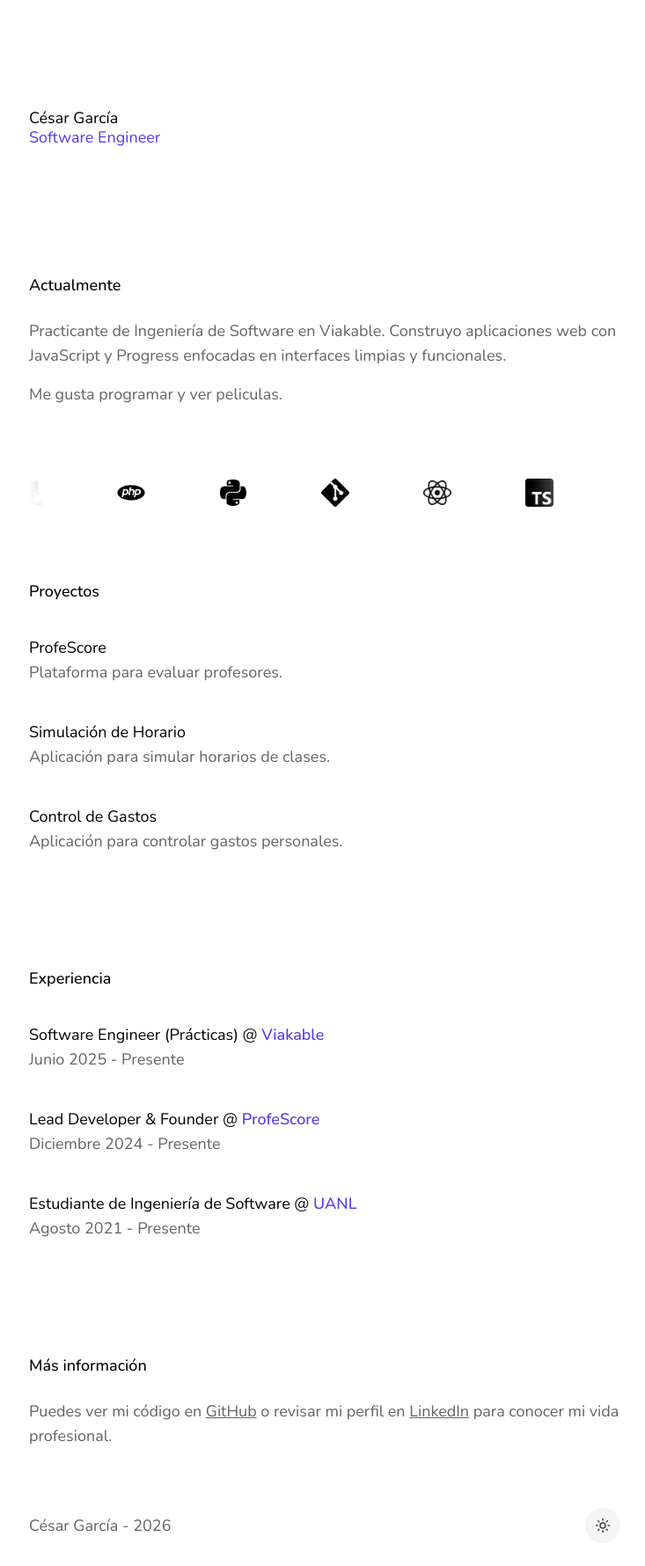
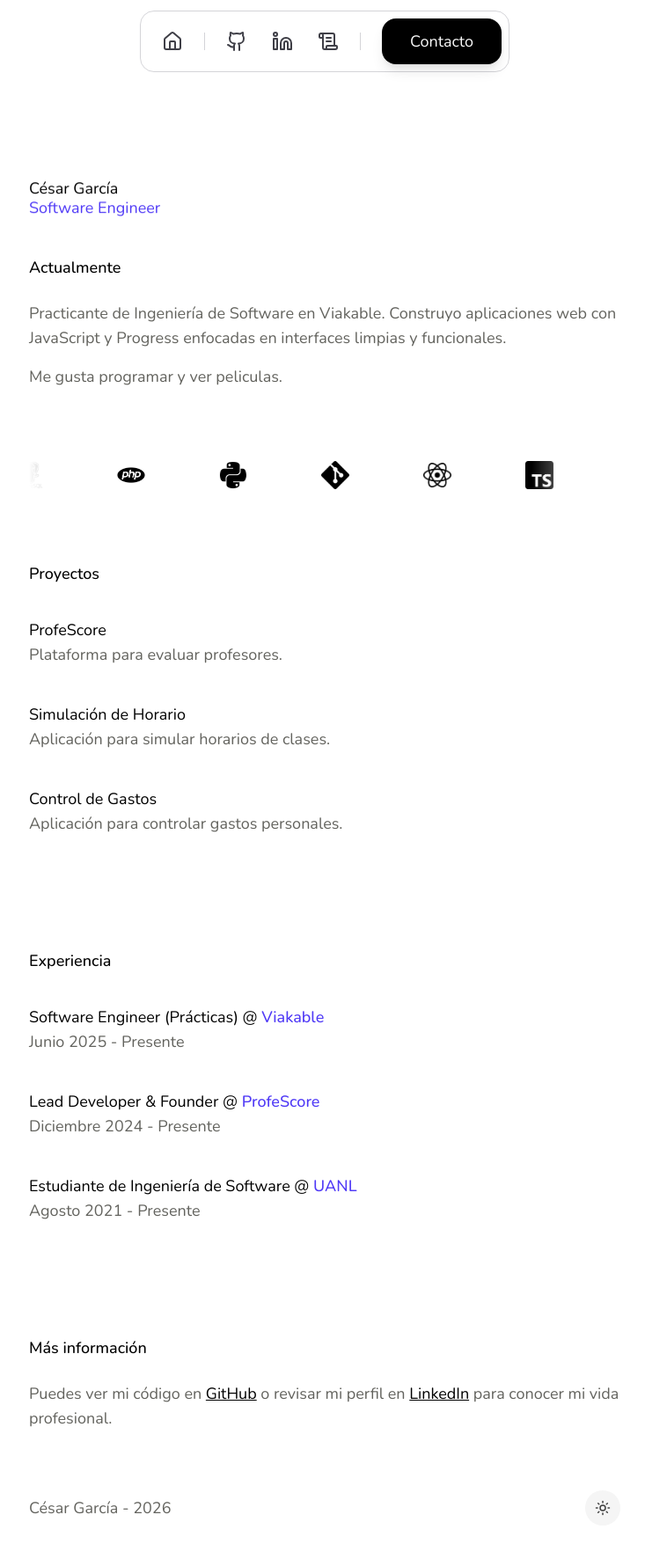
Before and after one commit to cgamcs/portfolio, a React (Vite) app: page / in a window 1280 px wide. Shown: the top 1780 px of the page at 88% size, without its empty margins (271-1004 px from the left). Built offline with nearby package versions, Linux system fonts and the light colour scheme.

Commit message:
actualizando portafolio

```diff
--- a/index.html
+++ b/index.html
@@ -1,5 +1,5 @@
 <!doctype html>
-<html lang="en">
+<html lang="en" className="scroll-smooth">
   <head>
     <meta charset="UTF-8" />
     <link rel="icon" type="image/svg+xml" href="/favicon.png" />
--- a/src/Layout/App.tsx
+++ b/src/Layout/App.tsx
@@ -4,10 +4,11 @@ import Footer from "../components/Footer"
 
 export default function App() {
   return (
-    <div className="w-11/12 md:max-w-3xl lg:max-w-2xl mx-auto text-[#63635E] dark:text-[#dbdbdb] text-base md:text-lg">
+    // <div className="w-11/12 md:max-w-3xl lg:max-w-2xl mx-auto text-[#63635E] dark:text-[#dbdbdb] text-base md:text-lg">
+    <div className="flex flex-col w-11/12 md:max-w-3xl lg:max-w-2xl mx-auto items-center justify-center text-[#63635E] dark:text-[#d4d4d4] text-base md:text-lg transition-colors">
       <Header />
 
-      <main>
+      <main className="w-full">
         <Outlet />
       </main>
 
--- a/src/components/Footer.tsx
+++ b/src/components/Footer.tsx
@@ -5,28 +5,8 @@ import { ThemeToggle } from './ThemeToggle'
 function Footer() {
 
   return (
-    <footer className="mt-10 py-10 flex items-center justify-between">
+    <footer className="mt-10 py-10 flex items-center justify-between w-full">
       <p>César García - {new Date().getFullYear()}</p>
-
-      {/* <div className="flex items-center gap-4">
-        <a
-          href="https://www.linkedin.com/in/cgamcs/"
-          target="_blank"
-          rel="noopener noreferrer"
-          className='hover:text-black dark:text-white transition-colors ease-out 100ms'
-        >
-          <Linkedin />
-        </a>
-
-        <a
-          href="https://github.com/cgamcs"
-          target="_blank"
-          rel="noopener noreferrer"
-          className='hover:text-black dark:text-white transition-colors ease-out 100ms'
-        >
-          <Github />
-        </a>
-      </div> */}
 
       <ThemeToggle />
     </footer>
--- a/src/components/Header.tsx
+++ b/src/components/Header.tsx
@@ -1,15 +1,38 @@
-import { Link } from "react-router-dom"
+import { Github, House, Linkedin, Mail, ScrollText } from "lucide-react"
 
 function Header() {
   return (
-    <header className='mt-30 mb-35 flex flex-col'>
-        <Link
-          to='/'
-          className="text-black dark:text-white"
-        >César García</Link>
+    <>
+      <header className="w-fit fixed top-0 z-100 px-2 md:px-0">
+        <nav className="border border-zinc-300 dark:border-[#383939] bg-white/80 dark:bg-[#0E0D0B]/70 backdrop-blur-sm rounded-2xl mt-3 p-2 flex items-center text-zinc-700 dark:text-[#7d7d7d]">
+            <a className="ml-4" href="https://cgamcs.vercel.app/" onClick={(e) => { e.preventDefault(); window.scrollTo({ top: 0, behavior: 'smooth' }); }} aria-label="Inicio">
+                <House className="hover:opacity-50 transition-opacity" />
+            </a>
 
-        <span className='-mt-1.5 text-indigo-600 dark:text-indigo-400'>Software Engineer</span>
+            <div className="w-px h-5 bg-zinc-300 dark:bg-[#383939] mx-6"></div>
+
+            <div className="flex items-center gap-7">
+                <a target="_blank" href="https://github.com/cgamcs" aria-label="GitHub">
+                    <Github className="hover:opacity-50 transition-opacity" />
+                </a>
+                <a target="_blank" href="https://www.linkedin.com/in/cgamcs/" aria-label="LinkedIn">
+                    <Linkedin className="hover:opacity-50 transition-opacity" />
+                </a>
+                <a target="_blank" href="https://cgamcs.hashnode.dev/" aria-label="Blog">
+                    <ScrollText className="hover:opacity-50 transition-opacity" />
+                </a>
+            </div>
+
+            <div className="w-px h-5 bg-zinc-300 dark:bg-[#383939] mx-6"></div>
+
+            <a className="bg-black dark:bg-[#262626] shadow-lg hover:opacity-80 px-5 md:px-8 py-3 rounded-2xl text-zinc-50 dark:text-zinc-300" href="mailto:cesar.garciamcs@gmail.com" aria-label="Email">
+              <span className="hidden md:block">Contacto</span>
+
+              <Mail className='md:hidden'/>
+            </a>
+        </nav>
     </header>
+    </>
   )
 }
 
--- a/src/index.css
+++ b/src/index.css
@@ -89,3 +89,77 @@ body {
     animation: none;
   }
 }
+
+/* Animaciones de entrada */
+@keyframes fadeInUp {
+  from {
+    opacity: 0;
+    transform: translateY(30px);
+  }
+  to {
+    opacity: 1;
+    transform: translateY(0);
+  }
+}
+
+@keyframes fadeIn {
+  from {
+    opacity: 0;
+  }
+  to {
+    opacity: 1;
+  }
+}
+
+/* Clases para animaciones */
+.animate-fade-in-up {
+  animation: fadeInUp 0.5s ease-in-out forwards;
+}
+
+.animate-fade-in {
+  animation: fadeIn 0.5s ease-in-out forwards;
+}
+
+/* Estados iniciales para elementos que se animarán */
+.fade-in-up {
+  opacity: 0;
+  transform: translateY(20px);
+  transition: opacity 0.5s ease-out, transform 0.5s ease-out;
+  will-change: opacity, transform;
+}
+
+.fade-in {
+  opacity: 0;
+  transition: opacity 0.5s ease-in-out;
+}
+
+/* Estados activos cuando el elemento es visible */
+.fade-in-up.visible {
+  opacity: 1;
+  transform: translateY(0);
+}
+
+.fade-in.visible {
+  opacity: 1;
+}
+
+/* .no-transition {
+  transition: none !important;
+} */
+
+/* Delays para animaciones escalonadas */
+.delay-100 {
+  transition-delay: 0.4s;
+}
+
+.delay-200 {
+  transition-delay: 0.6s;
+}
+
+.delay-300 {
+  transition-delay: 0.8s;
+}
+
+.delay-400 {
+  transition-delay: 1s;
+}
--- a/src/views/MainView.tsx
+++ b/src/views/MainView.tsx
@@ -1,83 +1,207 @@
-import Marquee from "../components/Marquee"
-import { Link } from "react-router-dom"
+import { useEffect } from "react";
+import Marquee from "../components/Marquee";
+import { Link } from "react-router-dom";
 
 function MainView() {
+  // useEffect(() => {
+  //   const observer = new IntersectionObserver(
+  //     (entries) => {
+  //       entries.forEach((entry) => {
+  //         if (entry.isIntersecting) {
+  //           entry.target.classList.add("visible");
+  //         }
+  //       });
+  //     },
+  //     { threshold: 0.1, rootMargin: "0px 0px -50px 0px" }
+  //   );
+
+  //   const animatedElements = document.querySelectorAll(".fade-in-up, .fade-in");
+  //   console.log("Elementos encontrados:", animatedElements.length);
+  //   animatedElements.forEach((el) => observer.observe(el));
+
+  //   // Cleanup al desmontar el componente
+  //   return () => observer.disconnect();
+  // }, []); // [] = solo se ejecuta una vez al montar
+
+  useEffect(() => {
+    const observer = new IntersectionObserver(
+      (entries) => {
+        entries.forEach((entry) => {
+          if (entry.isIntersecting) {
+            entry.target.classList.add("visible");
+          }
+        });
+      },
+      { threshold: 0.1, rootMargin: "0px 0px -50px 0px" }
+    );
+
+    const elements = document.querySelectorAll(".fade-in-up, .fade-in");
+    elements.forEach((el) => {
+      const rect = el.getBoundingClientRect();
+      // Si ya está en el viewport al cargar, agregarlo visible sin animación
+      if (rect.top < window.innerHeight) {
+        el.classList.add("no-transition");
+        el.classList.add("visible");
+      } else {
+        observer.observe(el);
+      }
+    });
+
+    return () => observer.disconnect();
+  }, []);
+
   return (
     <>
-      <main className="mt-10">
-        <h2 className="font-medium text-black dark:text-white mb-5 sm:mb-6">Actualmente</h2>
+      <div className=" mt-50 mb-5 flex flex-col fade-in-up">
+        <Link to="/" className="text-black dark:text-white">
+          César García
+        </Link>
+
+        <span className="-mt-1.5 text-indigo-600 dark:text-indigo-400">
+          Software Engineer
+        </span>
+      </div>
+
+      <div className="mt-10">
+        <div className="fade-in-up delay-100">
+          <h2 className="font-medium text-black dark:text-white mb-5 sm:mb-6">
+            Actualmente
+          </h2>
 
           <p className="text-lg/7">
-          Practicante de Ingeniería de Software en Viakable. Construyo aplicaciones web con JavaScript y Progress enfocadas en interfaces limpias y funcionales.
+            Practicante de Ingeniería de Software en Viakable. Construyo
+            aplicaciones web con JavaScript y Progress enfocadas en interfaces
+            limpias y funcionales.
           </p>
 
           <p className="text-lg/7 mt-4 mb-16">
             Me gusta programar y ver peliculas.
           </p>
 
-        <section className="enable-animation relative overflow-hidden
-          mask-[linear-gradient(to_right,transparent,black_15%,black_85%,transparent)]">
+          <section
+            className="enable-animation relative overflow-hidden
+            mask-[linear-gradient(to_right,transparent,black_15%,black_85%,transparent)]"
+          >
             <Marquee />
           </section>
+        </div>
 
-        <section className="-mb-3 mt-16 sm:mt-16">
-          <h2 className="font-medium text-black dark:text-white mb-5 sm:mb-6">Proyectos</h2>
+        <section className="-mb-3 mt-16 sm:mt-16 fade-in-up delay-200">
+          <h2 className="font-medium text-black dark:text-white mb-5 sm:mb-6">
+            Proyectos
+          </h2>
 
           <div className="flex flex-col gap-7 sm:gap-4">
-            <a href="https://www.profescore.com/" target="_blank" rel='noopener noreferrer' className="-mx-3 flex flex-col rounded-md px-3 no-underline hover:bg-[#F5F4F4] dark:hover:bg-[#222221] sm:py-3">
+            <a
+              href="https://www.profescore.com/"
+              target="_blank"
+              rel="noopener noreferrer"
+              className="-mx-3 flex flex-col rounded-md px-3 no-underline hover:bg-[#F5F4F4] dark:hover:bg-[#222221] sm:py-3"
+            >
               <h3 className="text-black dark:text-white">ProfeScore</h3>
               <span>Plataforma para evaluar profesores.</span>
             </a>
 
-            <a href="https://simulacion-horario.vercel.app/" target="_blank" rel='noopener noreferrer' className="-mx-3 flex flex-col rounded-md px-3 no-underline hover:bg-[#F5F4F4] dark:hover:bg-[#222221] sm:py-3">
-              <h3 className="text-black dark:text-white">Simulación de Horario</h3>
+            <a
+              href="https://simulacion-horario.vercel.app/"
+              target="_blank"
+              rel="noopener noreferrer"
+              className="-mx-3 flex flex-col rounded-md px-3 no-underline hover:bg-[#F5F4F4] dark:hover:bg-[#222221] sm:py-3"
+            >
+              <h3 className="text-black dark:text-white">
+                Simulación de Horario
+              </h3>
               <span>Aplicación para simular horarios de clases.</span>
             </a>
 
-            <a href="https://control-gastos-smoky.vercel.app/" target="_blank" rel='noopener noreferrer' className="-mx-3 flex flex-col rounded-md px-3 no-underline hover:bg-[#F5F4F4] dark:hover:bg-[#222221] sm:py-3">
+            <a
+              href="https://control-gastos-smoky.vercel.app/"
+              target="_blank"
+              rel="noopener noreferrer"
+              className="-mx-3 flex flex-col rounded-md px-3 no-underline hover:bg-[#F5F4F4] dark:hover:bg-[#222221] sm:py-3"
+            >
               <h3 className="text-black dark:text-white">Control de Gastos</h3>
               <span>Aplicación para controlar gastos personales.</span>
             </a>
           </div>
         </section>
 
-        <section className="-mb-3 mt-16 sm:mt-32">
-          <h2 className="font-medium text-black dark:text-white mb-5 sm:mb-6">Experiencia</h2>
+        <section className="-mb-3 mt-16 sm:mt-32 fade-in-up delay-300">
+          <h2 className="font-medium text-black dark:text-white mb-5 sm:mb-6">
+            Experiencia
+          </h2>
 
           <div className="flex flex-col gap-7 sm:gap-4">
             <Link
-              to='/experiencia/viakable'
+              to="/experiencia/viakable"
               className="-mx-3 flex flex-col rounded-md px-3 no-underline hover:bg-[#F5F4F4] dark:hover:bg-[#222221] sm:py-3"
             >
-              <h3 className="text-black dark:text-white">Software Engineer (Prácticas) @ <span className="font-medium text-indigo-600 dark:text-indigo-400">Viakable</span> </h3>
+              <h3 className="text-black dark:text-white">
+                Software Engineer (Prácticas) @{" "}
+                <span className="font-medium text-indigo-600 dark:text-indigo-400">
+                  Viakable
+                </span>{" "}
+              </h3>
               <span>Junio 2025 - Presente</span>
             </Link>
 
             <Link
-              to='/experiencia/profescore'
+              to="/experiencia/profescore"
               className="-mx-3 flex flex-col rounded-md px-3 no-underline hover:bg-[#F5F4F4] dark:hover:bg-[#222221] sm:py-3"
             >
-              <h3 className="text-black dark:text-white">Lead Developer & Founder @ <span className="font-medium text-indigo-600 dark:text-indigo-400">ProfeScore</span> </h3>
+              <h3 className="text-black dark:text-white">
+                Lead Developer & Founder @{" "}
+                <span className="font-medium text-indigo-600 dark:text-indigo-400">
+                  ProfeScore
+                </span>{" "}
+              </h3>
               <span>Diciembre 2024 - Presente</span>
             </Link>
 
             <Link
-              to='/experiencia/uanl'
+              to="/experiencia/uanl"
               className="-mx-3 flex flex-col rounded-md px-3 no-underline hover:bg-[#F5F4F4] dark:hover:bg-[#222221] sm:py-3"
             >
-              <h3 className="text-black dark:text-white">Estudiante de Ingeniería de Software @ <span className="font-medium text-indigo-600 dark:text-indigo-400">UANL</span> </h3>
+              <h3 className="text-black dark:text-white">
+                Estudiante de Ingeniería de Software @{" "}
+                <span className="font-medium text-indigo-600 dark:text-indigo-400">
+                  UANL
+                </span>{" "}
+              </h3>
               <span>Agosto 2021 - Presente</span>
             </Link>
           </div>
         </section>
 
         <section className="-mb-3 mt-16 sm:mt-32">
-          <h2 className="font-medium text-black dark:text-white mb-5 sm:mb-6">Más información</h2>
-          <p>Puedes ver mi código en <a href="https://github.com/cgamcs" target="_blank" rel="noopener noreferrer" className="hover:text-black dark:hover:text-white underline">GitHub</a> o revisar mi perfil en <a href="https://www.linkedin.com/in/cgamcs/" target="_blank" rel="noopener noreferrer" className="hover:text-black dark:hover:text-white underline">LinkedIn</a> para conocer mi vida profesional.</p>
+          <h2 className="font-medium text-black dark:text-white mb-5 sm:mb-6">
+            Más información
+          </h2>
+          <p>
+            Puedes ver mi código en{" "}
+            <a
+              href="https://github.com/cgamcs"
+              target="_blank"
+              rel="noopener noreferrer"
+              className="text-black hover:text-indigo-600 dark:text-white dark:hover:text-indigo-400 underline"
+            >
+              GitHub
+            </a>{" "}
+            o revisar mi perfil en{" "}
+            <a
+              href="https://www.linkedin.com/in/cgamcs/"
+              target="_blank"
+              rel="noopener noreferrer"
+              className="text-black hover:text-indigo-600 dark:text-white dark:hover:text-indigo-400 underline"
+            >
+              LinkedIn
+            </a>{" "}
+            para conocer mi vida profesional.
+          </p>
         </section>
-      </main>
+      </div>
     </>
-  )
+  );
 }
 
-export default MainView
+export default MainView;
```
Lines whose indentation alone changed are shown as unchanged.
